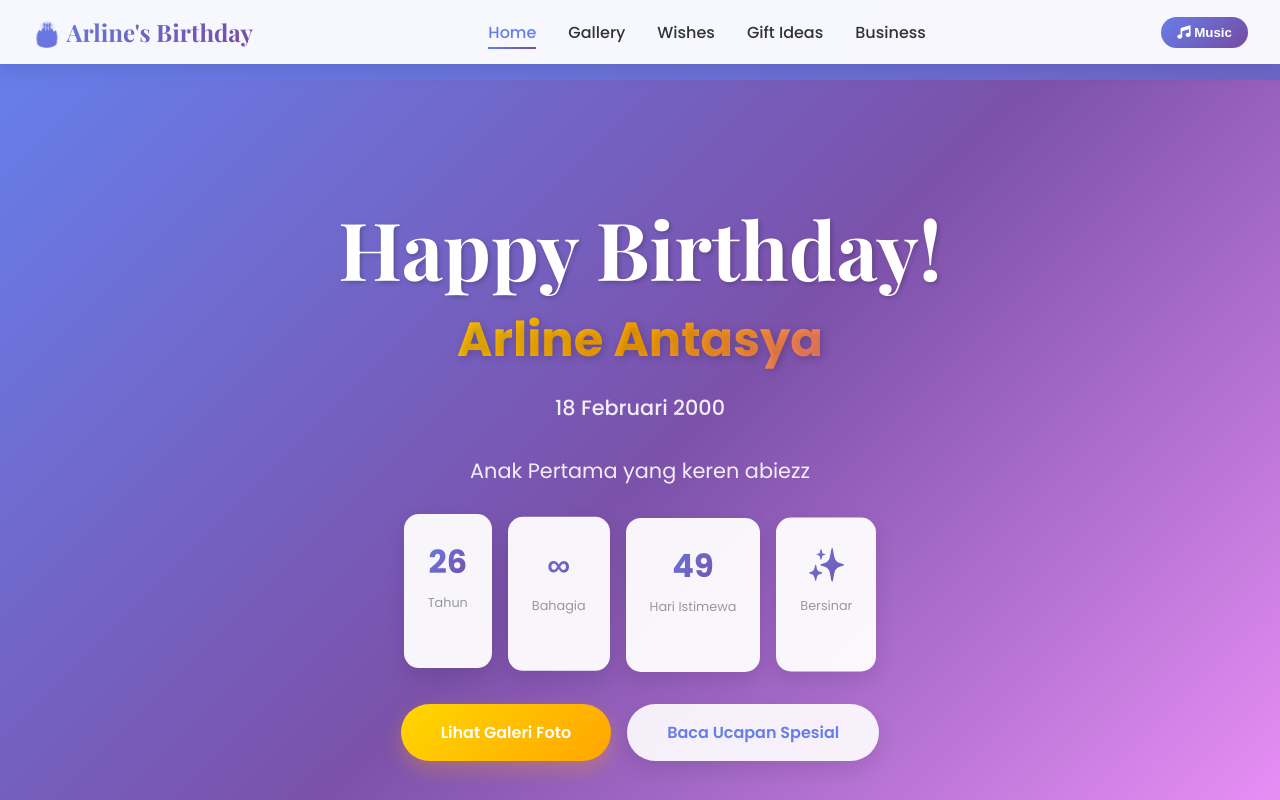
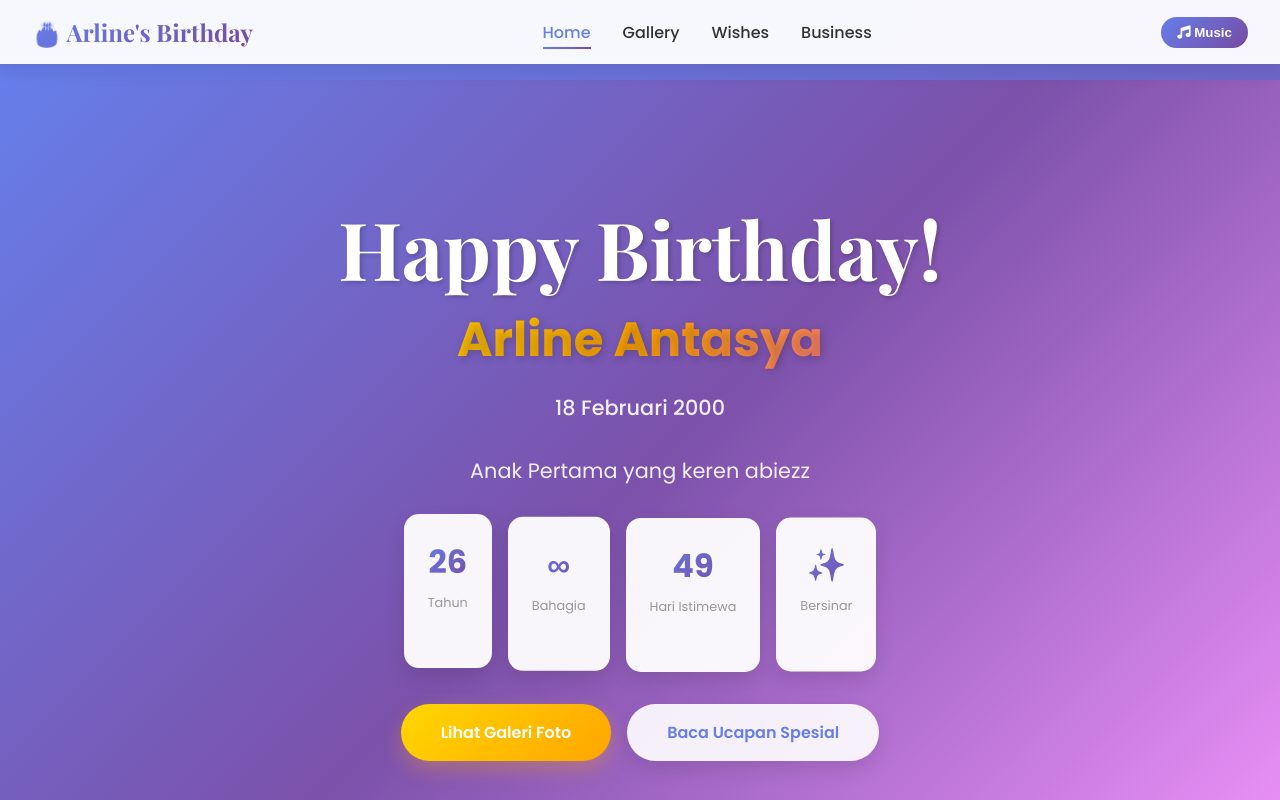
Before and after one commit to lenilestari/hbd, a plain HTML site: page index.html in a window 1280 px wide. Shown: the top 800 px of the page. Drawn offline with nearby package versions, Linux system fonts and the light colour scheme.

```diff
--- a/index.html
+++ b/index.html
@@ -1249,7 +1249,6 @@
             <li><a href="#home" class="nav-link active">Home</a></li>
             <li><a href="#gallery" class="nav-link">Gallery</a></li>
             <li><a href="#wishes" class="nav-link">Wishes</a></li>
-            <li><a href="#gift" class="nav-link">Gift Ideas</a></li>
             <li><a href="#business" class="nav-link">Business</a></li>
         </ul>
         <button class="hamburger" id="hamburger" aria-label="Toggle menu">
```
